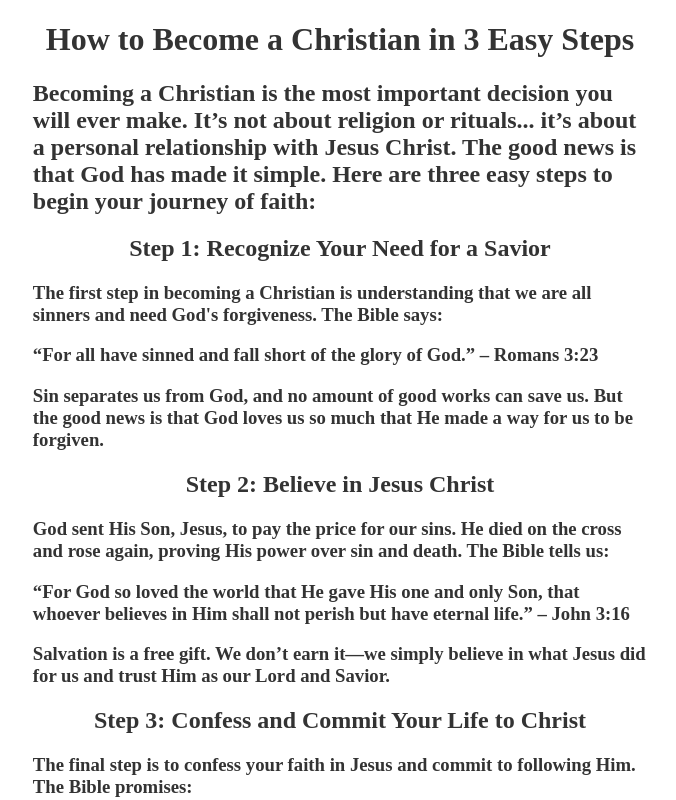
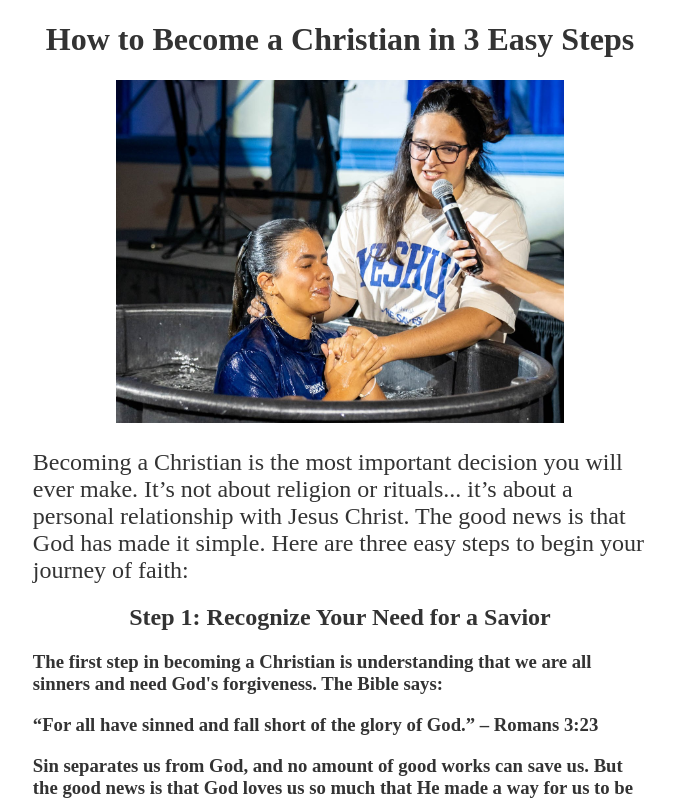
Before and after one commit to jstick2599/randomBibleFacts, a React (Create React App) app: page /BornAgainHowTo in a window 1280 px wide. Shown: the top 800 px of the page, without its empty margins (300-976 px from the left). Built offline with nearby package versions, Linux system fonts and the light colour scheme.

Commit message:
made styling look good for born again page

```diff
--- a/src/pages/BornAgainHowTo.js
+++ b/src/pages/BornAgainHowTo.js
@@ -1,12 +1,17 @@
 import React from "react";
 import "../styling/BornAgainHowTo.css";
+import baptism from "../images/claraBaptism.JPG";
 
 
 function BornAgainHowTo(){
     return(
         <div className="bornAgainFullPage">
+            <h1 className="bornAgainTitle">How to Become a Christian in 3 Easy Steps</h1>
+            <div className="baptismDiv">
+                <img src={baptism} alt="Receiving baptism" id="baptizedPic"/>
+            </div>
+
             <div className="bornAgainDiv">
-                <h1 className="bornAgainTitle">How to Become a Christian in 3 Easy Steps</h1>
                 <h2 className="subTitle">Becoming a Christian is the most important decision you will ever make. It’s not about religion or rituals... it’s about a personal relationship with Jesus Christ. The good news is that God has made it simple. Here are three easy steps to begin your journey of faith:</h2>
                 <h2 className="step">Step 1: Recognize Your Need for a Savior</h2>
                 <h3>The first step in becoming a Christian is understanding that we are all sinners and need God's forgiveness. The Bible says:</h3>
--- a/src/styling/BornAgainHowTo.css
+++ b/src/styling/BornAgainHowTo.css
@@ -1,6 +1,7 @@
 .subTitle{
     padding-left:10%;
     padding-right:10%;
+    font-weight: normal;
 }
 .bornAgainTitle{
     display: flex;
@@ -35,3 +36,11 @@
 
 
 }
+.baptismDiv{
+    display: flex;
+    justify-content: center;
+}
+#baptizedPic{
+    padding-bottom:.5%;
+    width:35vw;
+}
```
Also changed, not shown: src/images/claraBaptism.JPG (added).
